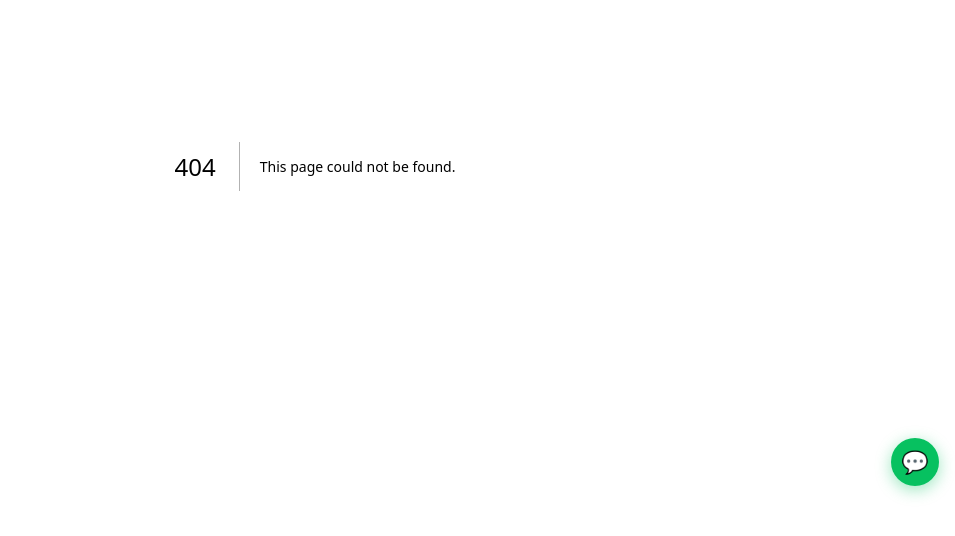
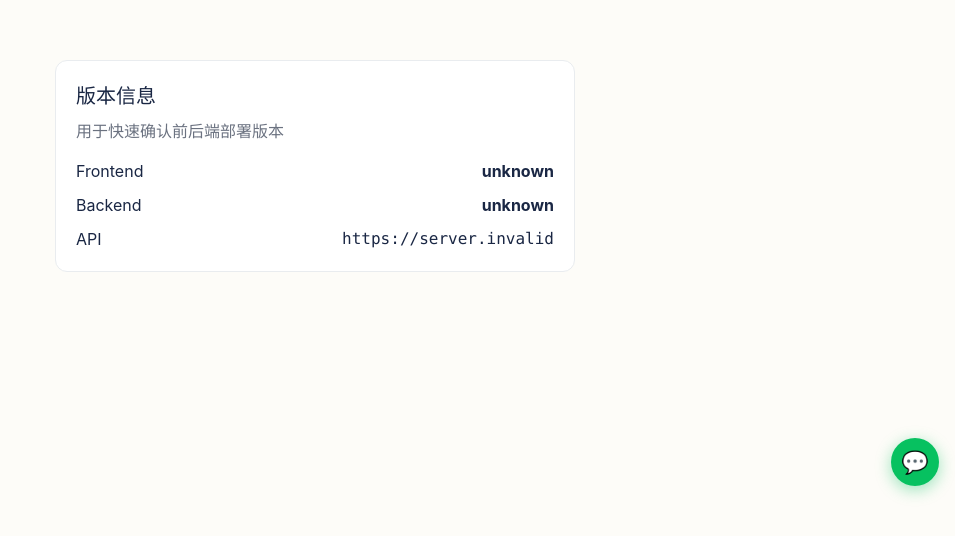
Before and after one commit to czt6666/gaokao, a Next.js app in the folder frontend/: page /v in a window 1280 px wide. Before the commit this address had no page. Shown: the part 234-770 px from the top of the page, without its empty margins (325-1280 px from the left). Built offline with nearby package versions, Linux system fonts and the light colour scheme; no server answers.

Commit message:
version页面

```diff
--- /dev/null
+++ b/frontend/app/v/page.tsx
@@ -0,0 +1,60 @@
+const FRONTEND_VERSION = process.env.NEXT_PUBLIC_APP_VERSION || "unknown";
+const API_BASE = process.env.NEXT_PUBLIC_API_URL || "http://127.0.0.1:8000";
+
+async function getBackendVersion(): Promise<string> {
+  try {
+    const res = await fetch(`${API_BASE}/api/version`, { cache: "no-store" });
+    if (!res.ok) return "unknown";
+    const data = (await res.json()) as { version?: string };
+    return data.version || "unknown";
+  } catch {
+    return "unknown";
+  }
+}
+
+export default async function VersionPage() {
+  const backendVersion = await getBackendVersion();
+
+  return (
+    <main
+      style={{
+        minHeight: "100vh",
+        display: "flex",
+        alignItems: "center",
+        justifyContent: "center",
+        padding: 24,
+        background: "var(--color-bg, #f7f8fa)",
+      }}
+    >
+      <section
+        style={{
+          width: "100%",
+          maxWidth: 520,
+          background: "var(--color-card-bg, #fff)",
+          border: "1px solid var(--color-border, #e9ecef)",
+          borderRadius: 12,
+          padding: 20,
+        }}
+      >
+        <h1 style={{ margin: 0, fontSize: 20 }}>版本信息</h1>
+        <p style={{ marginTop: 8, color: "var(--color-text-secondary, #666)" }}>
+          用于快速确认前后端部署版本
+        </p>
+        <div style={{ marginTop: 16, display: "grid", gap: 10 }}>
+          <div style={{ display: "flex", justifyContent: "space-between" }}>
+            <span>Frontend</span>
+            <strong>{FRONTEND_VERSION}</strong>
+          </div>
+          <div style={{ display: "flex", justifyContent: "space-between" }}>
+            <span>Backend</span>
+            <strong>{backendVersion}</strong>
+          </div>
+          <div style={{ display: "flex", justifyContent: "space-between" }}>
+            <span>API</span>
+            <code>{API_BASE}</code>
+          </div>
+        </div>
+      </section>
+    </main>
+  );
+}
--- /dev/null
+++ b/frontend/app/version/page.tsx
@@ -0,0 +1,5 @@
+import { redirect } from "next/navigation";
+
+export default function VersionRedirectPage() {
+  redirect("/v");
+}
```
